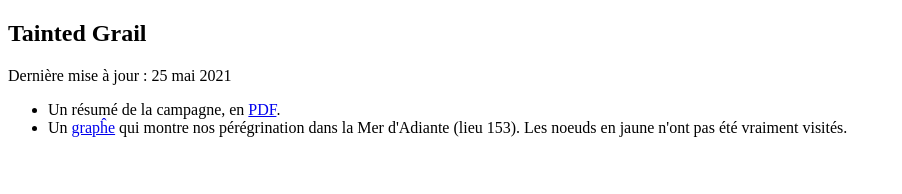
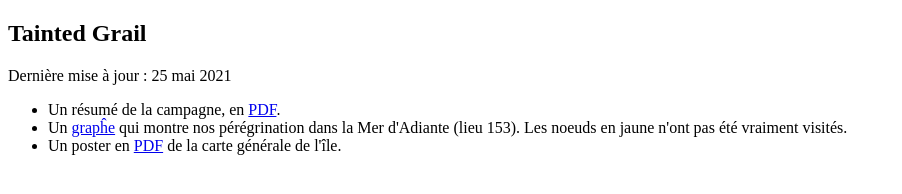
Before and after one commit to snowgoon88/taintedoc, a plain HTML site: page docs/index.html in a window 1280 px wide. Shown: the whole page, without its empty margins (0-902 px from the left). Drawn offline with Linux system fonts and the light colour scheme.

Commit message:
ADD poster

```diff
--- a/docs/index.html
+++ b/docs/index.html
@@ -10,6 +10,7 @@
     <ul>
       <li>Un résumé de la campagne, en <a href="./campagne.pdf">PDF</a>.</li>
       <li>Un <a href="./mer_adiante.pdf">grapĥe</a> qui montre nos pérégrination dans la Mer d'Adiante (lieu 153). Les noeuds en jaune n'ont pas été vraiment visités.</li>
+      <li>Un poster en <a href="./poster.pdf">PDF</a> de la carte générale de l'île.</li>
     </ul>
 
 
```
Also changed, not shown: 2 other files.
